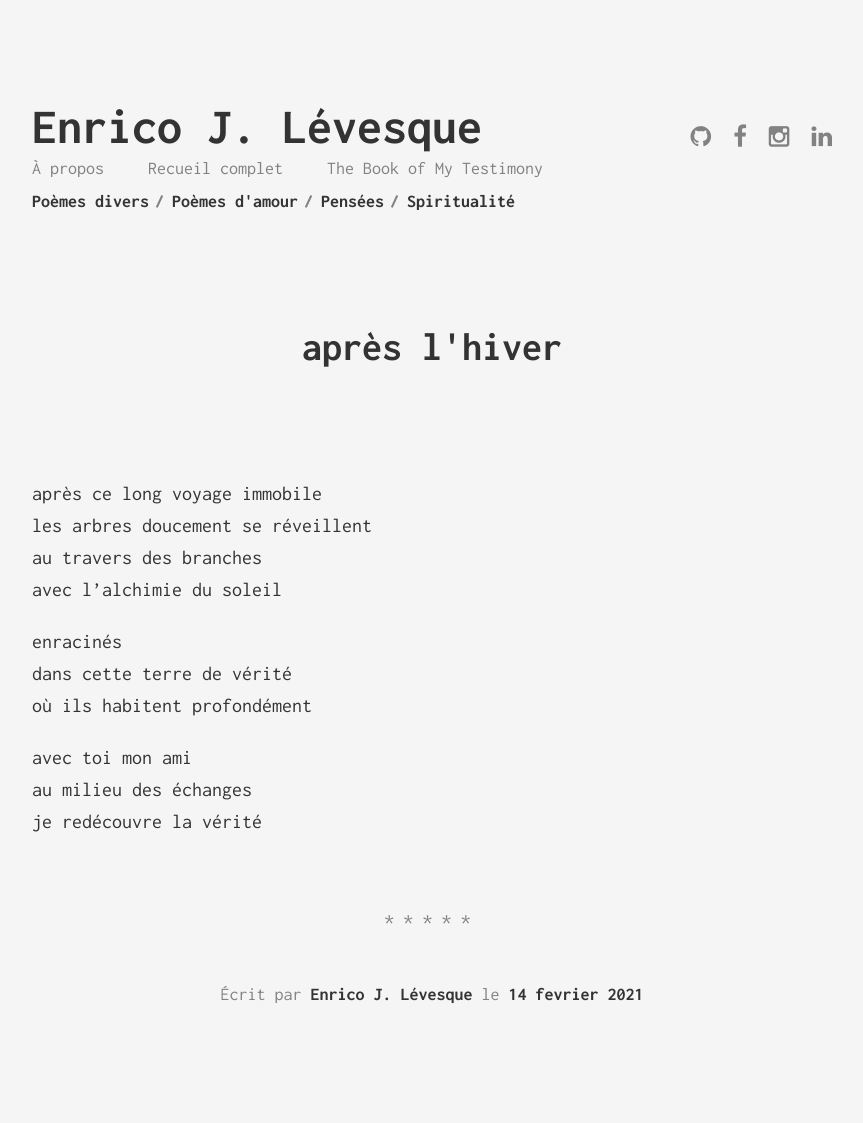
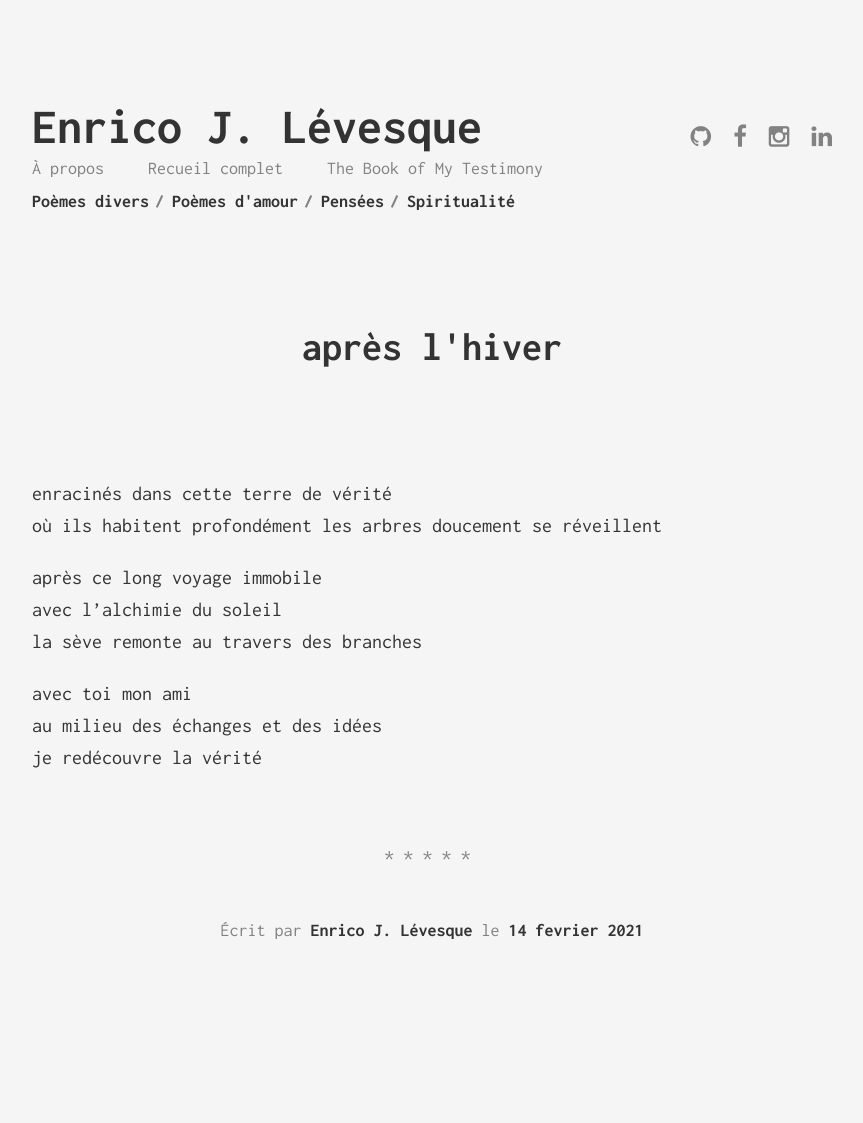
Before and after one commit to enricoJL/enricojl.github.io, a Jekyll site: the page built from _posts/2021-02-14-apres-lhiver.md, in a window 1280 px wide. Shown: the whole page, without its empty margins (208-1071 px from the left). Built offline with Jekyll 4.4.1, drawn with Linux system fonts in a browser that asks for light colours; after the commit the page ends 1059 px from its top, so only the background shows below that.

Commit message:
réécriture

```diff
--- a/_posts/2021-02-14-apres-lhiver.md
+++ b/_posts/2021-02-14-apres-lhiver.md
@@ -2,19 +2,17 @@
 layout: post
 title: "après l'hiver"
 date: "2021-02-14"
-categories:
-  - "poesie"
+categories: "poesie"
 ---
 
+enracinés dans cette terre de vérité
+où ils habitent profondément
+les arbres doucement se réveillent
+
 après ce long voyage immobile
-les arbres doucement se réveillent
-au travers des branches
 avec l'alchimie du soleil
-
-enracinés
-dans cette terre de vérité
-où ils habitent profondément
+la sève remonte au travers des branches
 
 avec toi mon ami
-au milieu des échanges
+au milieu des échanges et des idées
 je redécouvre la vérité
```
